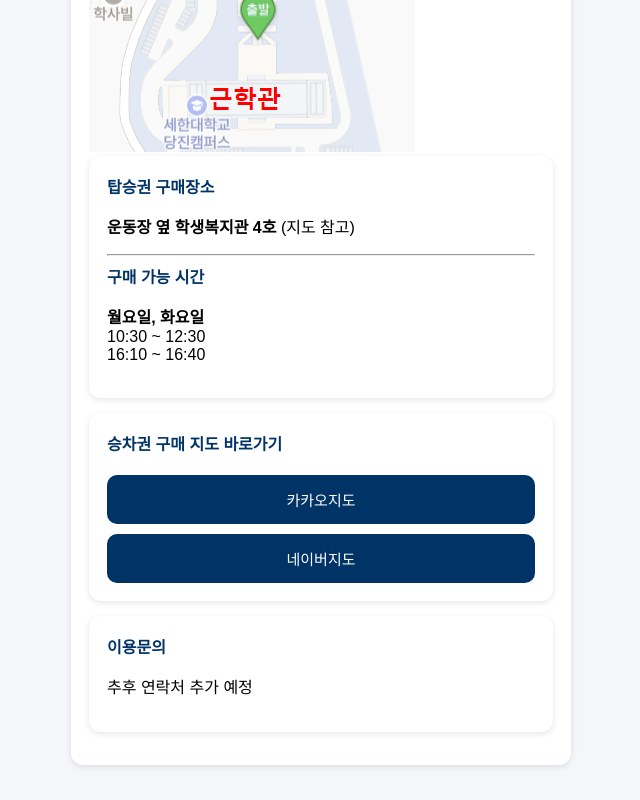
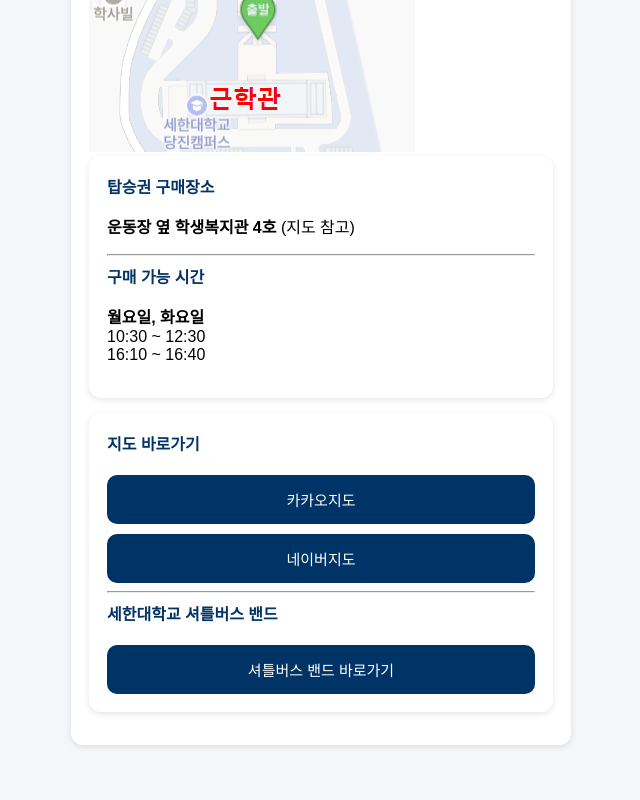
Before and after one commit to sunsumusuri43/map-wep1, a website: page index.html in a window 1280 px wide. Shown: the part 573-1373 px from the top of the page, without its empty margins (319-959 px from the left). Drawn offline with Linux system fonts and the light colour scheme.

Commit message:
Update index.html

```diff
--- a/index.html
+++ b/index.html
@@ -89,21 +89,32 @@ button {
 </div>
 
     <div class="card">
-        <h2>승차권 구매 지도 바로가기</h2>
 
-        <button onclick="window.open('https://kko.to/xjz42bzpNF')">
+    <h2>지도 바로가기</h2>
+
+    <a href="https://kko.to/xjz42bzpNF" target="_blank">
+        <button>
             카카오지도
         </button>
+    </a>
 
-        <button onclick="window.open('https://naver.me/5xgLF00h')">
+    <a href="https://naver.me/5xgLF00h" target="_blank">
+        <button>
             네이버지도
         </button>
-    </div>
+    </a>
 
-    <div class="card">
-        <h2>이용문의</h2>
-        <p>추후 연락처 추가 예정</p>
-    </div>
+    <hr>
+
+    <h2>세한대학교 셔틀버스 밴드</h2>
+
+    <a href="https://www.band.us/band/88738646/post" target="_blank">
+        <button>
+            셔틀버스 밴드 바로가기
+        </button>
+    </a>
+
+</div>
 
 </div>
 
```
